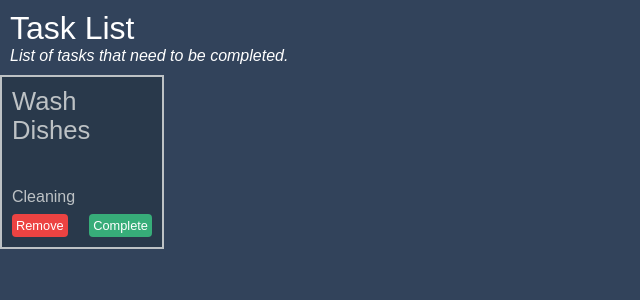
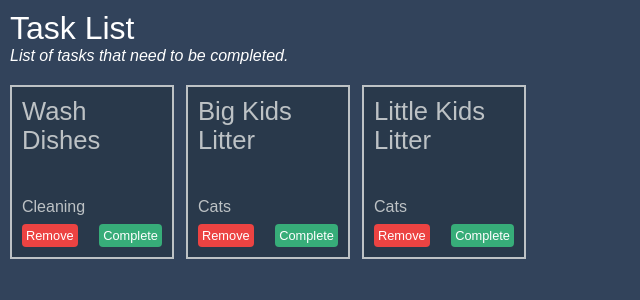
Before and after one commit to SirBoots560/HomeSite, an Angular app: page / in a window 1280 px wide. Shown: the top 300 px of the page, without its empty margins (0-640 px from the left). Built offline with nearby package versions, Linux system fonts and the light colour scheme.

Commit message:
Task Item List component implementation

```diff
--- a/src/app/app.component.html
+++ b/src/app/app.component.html
@@ -3,8 +3,6 @@
     <h1>Task List</h1>
     <p class="description">List of tasks that need to be completed.</p>
   </header>
-  <hs-task-item
-  [taskItem]="firstTaskItem"
-  (delete)="onTaskItemDelete($event)"></hs-task-item>
+  <hs-task-item-list></hs-task-item-list>
   <router-outlet></router-outlet>
 </section>
--- a/src/app/app.component.ts
+++ b/src/app/app.component.ts
@@ -7,15 +7,4 @@ import { Component } from '@angular/core';
 })
 export class AppComponent {
   title = 'hs-frontend';
-
-  firstTaskItem = {
-    id: 1,
-    title: 'Wash Dishes',
-    category: 'Cleaning',
-    complete: false
-  };
-
-  onTaskItemDelete(taskItem: any){
-
-  }
 }
--- a/src/app/task-item-list/task-item-list.component.css
+++ b/src/app/task-item-list/task-item-list.component.css
@@ -0,0 +1,37 @@
+:host {
+    display: flex;
+    height: calc(100% - 95px);
+    flex-direction: column;
+    padding: 10px;
+  }
+  header {
+    color: #c6c5c3;
+  }
+  header.medium-movies {
+    color: #53ace4;
+  }
+  header.medium-series {
+    color: #45bf94;
+  }
+  header > h2 {
+    font-size: 1.4em;
+  }
+  header > h2.error {
+    color: #d93a3e;
+  }
+  section {
+    flex: 1;
+    display: flex;
+    flex-flow: row wrap;
+    align-content: flex-start;
+  }
+  section > media-item {
+    margin: 10px;
+  }
+  footer {
+    text-align: right;
+  }
+  footer .icon {
+    width: 64px;
+    height: 64px;
+  }
--- a/src/app/task-item-list/task-item-list.component.html
+++ b/src/app/task-item-list/task-item-list.component.html
@@ -1 +1,8 @@
-<p>task-item-list works!</p>
+<section>
+    <div *ngFor="let taskItem of taskItems">
+        <hs-task-item
+            *ngIf="!taskItem.complete"
+            [taskItem]="taskItem"
+            (delete)="onTaskItemDelete($event)"></hs-task-item>
+    </div>
+  </section>
--- a/src/app/task-item-list/task-item-list.component.ts
+++ b/src/app/task-item-list/task-item-list.component.ts
@@ -1,15 +1,37 @@
 import { Component, OnInit } from '@angular/core';
 
 @Component({
-  selector: 'app-task-item-list',
+  selector: 'hs-task-item-list',
   templateUrl: './task-item-list.component.html',
   styleUrls: ['./task-item-list.component.css']
 })
 export class TaskItemListComponent implements OnInit {
-
+  taskItems = [
+    {
+      id: 1,
+      title: 'Wash Dishes',
+      category: 'Cleaning',
+      complete: false
+    },
+    {
+      id: 2,
+      title: 'Big Kids Litter',
+      category: 'Cats',
+      complete: false
+    },
+    {
+      id: 3,
+      title: 'Little Kids Litter',
+      category: 'Cats',
+      complete: false
+    }
+  ];
   constructor() { }
 
   ngOnInit(): void {
   }
 
+  onTaskItemDelete(taskItem: any) {
+    console.log("Deleted Item");
+  }
 }
```
